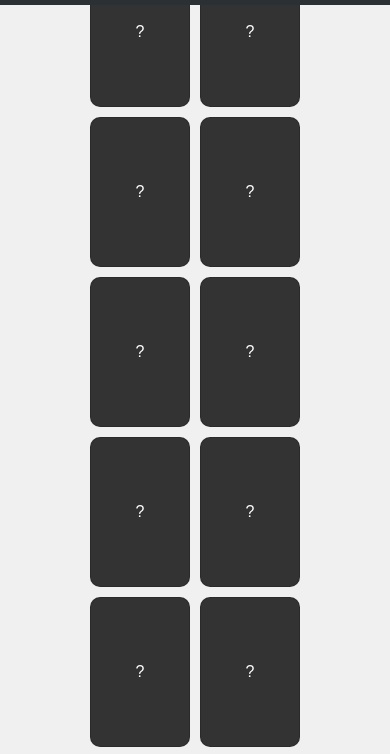
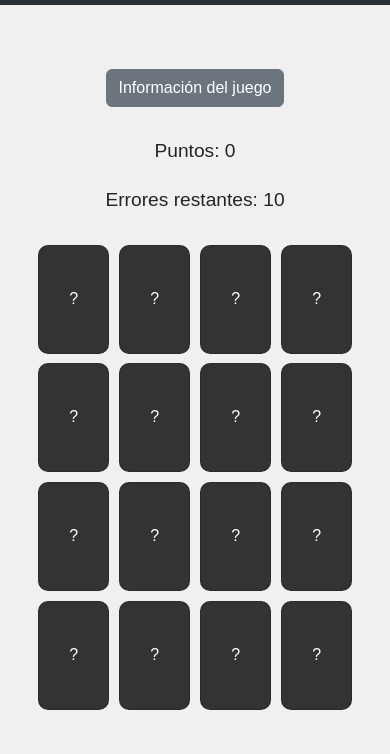
Before and after one commit to KevinAlajarin/SeguridadVial, a plain HTML site: page games/cartas/cartas.htm in a window 390 px wide. Shown: the part 51-805 px from the top of the page. Drawn offline with nearby package versions, Linux system fonts and the light colour scheme.

Commit message:
Update styles.css

```diff
--- a/games/cartas/styles.css
+++ b/games/cartas/styles.css
@@ -3,7 +3,7 @@ body {
     flex-direction: column;
     justify-content: center;
     align-items: center;
-    height: 100vh;
+    min-height: 100vh;
     background-color: #f0f0f0;
     margin: 0;
     font-family: Arial, sans-serif;
@@ -20,8 +20,7 @@ header {
     align-items: center;
     width: 100%;
     padding: 20px;
-    padding-top: 80px;
-}
+    padding-top: 120px;
 
 .score-board {
     margin-bottom: 20px;
@@ -30,24 +29,27 @@ header {
     justify-content: center;
     width: 100%;
     text-align: center;
+    flex-wrap: wrap;
 }
 
 .score, .attempts {
-    margin: 0 20px;
+    margin: 10px;
 }
 
 .game-board {
     display: grid;
-    grid-template-columns: repeat(4, 100px);
-    grid-template-rows: repeat(4, 150px);
+    grid-template-columns: repeat(4, 1fr);
+    grid-template-rows: repeat(4, auto);
     grid-gap: 10px;
     justify-content: center;
     margin-bottom: 20px;
+    max-width: 400px;
+    width: 100%;
 }
 
 .card {
-    width: 100px;
-    height: 150px;
+    width: 100%;
+    padding-bottom: 150%;
     background-color: #333;
     border-radius: 10px;
     display: flex;
@@ -134,18 +136,23 @@ footer {
         font-size: 1.2em;
     }
 
+    .container {
+        padding-top: 140px;
+    }
+
     .game-board {
-        grid-template-columns: repeat(2, 100px);
-        grid-template-rows: repeat(4, 150px);
+        max-width: 90%;
     }
 }
+
 .card-description {
     text-align: center;
     margin-top: 10px;
     font-size: 0.8em;
     color: #555;
 }
+
 .fixed-size-img {
-    width: 100px;
+    width: 100%;
     height: auto;
 }
```
